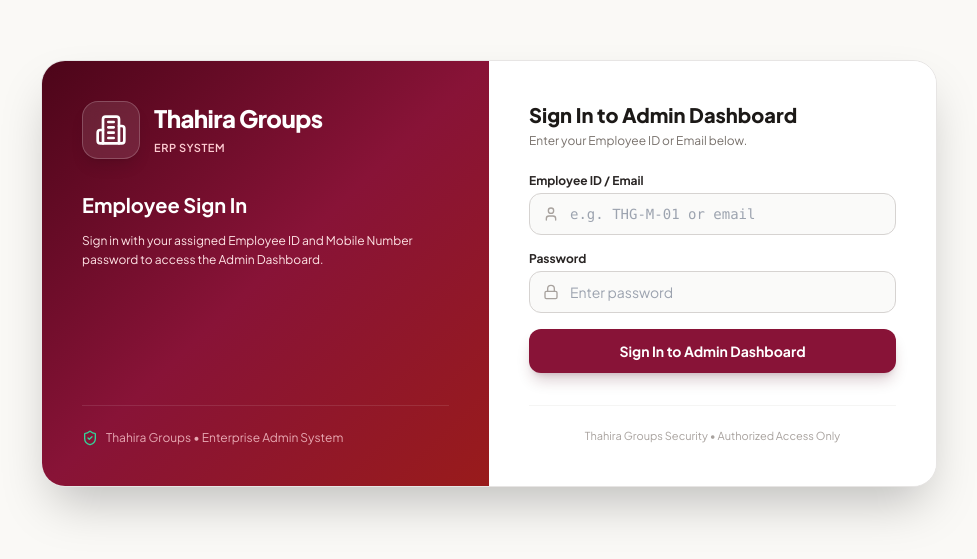
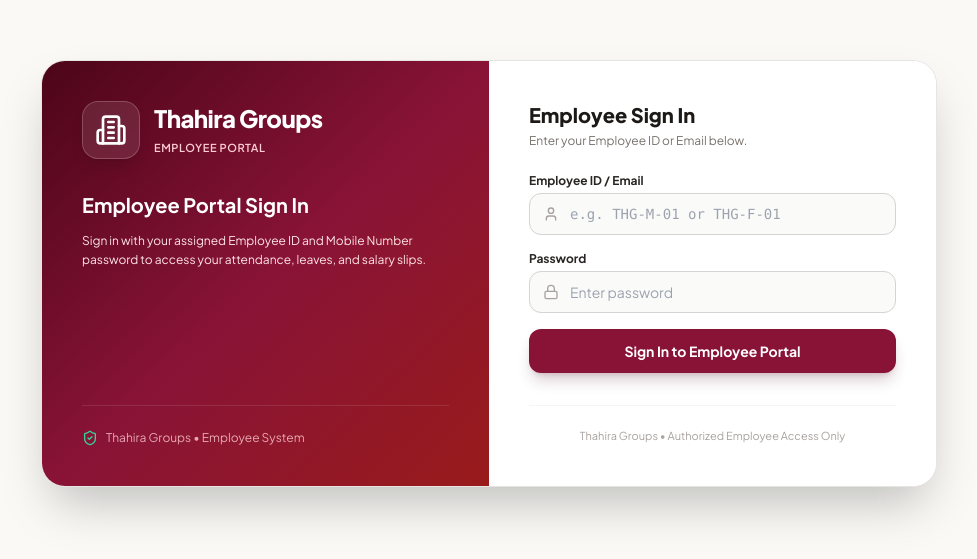
Before and after one commit to anishrs333/Dahera-groups, a React (Vite) app in the folder frontend/: page / in a window 1280 px wide. Shown: the part 127-686 px from the top of the page, without its empty margins (151-1128 px from the left). Built offline with nearby package versions, Linux system fonts and the light colour scheme; no server answers.

Commit message:
feat: update admin view permissions and employee portal navigation

```diff
--- a/frontend/src/App.jsx
+++ b/frontend/src/App.jsx
@@ -9,12 +9,20 @@
 
 const MainLayout = () => {
   const { user, loading } = useAuth();
-  const [activeTab, setActiveTab] = useState('admin-dashboard');
+  const isAdmin = user?.role === 'ADMIN' || user?.is_superuser;
+
+  const [activeTab, setActiveTab] = useState(isAdmin ? 'admin-dashboard' : 'dashboard');
   const [mobileOpen, setMobileOpen] = useState(false);
   const [showEmployeeLoginModal, setShowEmployeeLoginModal] = useState(false);
   const [darkMode, setDarkMode] = useState(() => {
     return localStorage.getItem('thahira_theme') === 'dark';
   });
+
+  useEffect(() => {
+    if (user) {
+      setActiveTab(isAdmin ? 'admin-dashboard' : 'dashboard');
+    }
+  }, [user?.id, isAdmin]);
 
   useEffect(() => {
     if (darkMode) {
@@ -30,13 +38,13 @@
     return (
       <div className={`min-h-screen flex flex-col items-center justify-center font-['Plus_Jakarta_Sans',sans-serif] ${darkMode ? 'bg-stone-950 text-white' : 'bg-[#FAF9F6] text-stone-900'}`}>
         <div className="w-10 h-10 border-4 border-rose-900 border-t-transparent rounded-full animate-spin mb-4" />
-        <span className="text-xs font-bold">Loading Thahira Groups Enterprise System...</span>
+        <span className="text-xs font-bold">Loading Thahira Groups System...</span>
       </div>
     );
   }
 
   if (!user) {
-    return <Login onLoginSuccess={() => setActiveTab('admin-dashboard')} />;
+    return <Login onLoginSuccess={() => setActiveTab('dashboard')} />;
   }
 
   return (
@@ -60,17 +68,14 @@
         />
 
         <main className="flex-1 p-2 sm:p-6 lg:p-8 max-w-full overflow-x-hidden">
-          {activeTab === 'my-portal' ? (
-            <EmployeeDashboard subTab="dashboard" darkMode={darkMode} />
-          ) : activeTab === 'my-attendance' ? (
-            <EmployeeDashboard subTab="attendance" darkMode={darkMode} />
+          {isAdmin ? (
+            <AdminDashboard subTab={activeTab} darkMode={darkMode} />
           ) : (
-            <AdminDashboard subTab={activeTab} darkMode={darkMode} />
+            <EmployeeDashboard subTab={activeTab} darkMode={darkMode} />
           )}
         </main>
       </div>
 
-      {/* Floating Bottom Magnetic Dock */}
       <BottomDock
         activeTab={activeTab}
         setActiveTab={setActiveTab}
@@ -78,7 +83,6 @@
         setDarkMode={setDarkMode}
       />
 
-      {/* Employee Login Modal when employee logs in from header */}
       {showEmployeeLoginModal && (
         <div className="fixed inset-0 bg-stone-900/60 backdrop-blur-xs z-50 flex items-center justify-center p-4">
           <div className="bg-white border border-stone-200 rounded-3xl max-w-md w-full p-6 shadow-2xl space-y-4">
@@ -87,7 +91,7 @@
               onClose={() => setShowEmployeeLoginModal(false)}
               onLoginSuccess={() => {
                 setShowEmployeeLoginModal(false);
-                setActiveTab('admin-dashboard');
+                setActiveTab('dashboard');
               }}
             />
           </div>
--- a/frontend/src/components/BottomDock.jsx
+++ b/frontend/src/components/BottomDock.jsx
@@ -1,18 +1,28 @@
 import React from 'react';
 import { useAuth } from '../context/AuthContext';
-import { LayoutDashboard, UserCheck, CalendarDays, Receipt, Users, Sun, Moon } from 'lucide-react';
+import { LayoutDashboard, UserCheck, CalendarDays, Receipt, Users, Sun, Moon, User } from 'lucide-react';
 
 export const BottomDock = ({ activeTab, setActiveTab, darkMode, setDarkMode }) => {
   const { user } = useAuth();
   if (!user) return null;
 
-  const dockItems = [
-    { id: 'admin-dashboard', label: 'Admin', icon: LayoutDashboard },
+  const isAdmin = user?.role === 'ADMIN' || user?.is_superuser;
+
+  const adminDockItems = [
+    { id: 'admin-dashboard', label: 'Overview', icon: LayoutDashboard },
     { id: 'admin-employees', label: 'Directory', icon: Users },
     { id: 'admin-leaves', label: 'Leaves', icon: CalendarDays },
     { id: 'admin-payroll', label: 'Payslips', icon: Receipt },
-    { id: 'my-attendance', label: 'Attendance', icon: UserCheck },
   ];
+
+  const employeeDockItems = [
+    { id: 'dashboard', label: 'My Bio', icon: User },
+    { id: 'attendance', label: 'Attendance', icon: UserCheck },
+    { id: 'leaves', label: 'Leaves', icon: CalendarDays },
+    { id: 'payroll', label: 'Payslips', icon: Receipt },
+  ];
+
+  const dockItems = isAdmin ? adminDockItems : employeeDockItems;
 
   return (
     <div className="fixed bottom-3 sm:bottom-5 left-1/2 -translate-x-1/2 z-50 font-['Plus_Jakarta_Sans',sans-serif] px-2 max-w-full">
--- a/frontend/src/components/Login.jsx
+++ b/frontend/src/components/Login.jsx
@@ -31,7 +31,7 @@
         <div className="flex items-center justify-between border-b pb-3 border-stone-100">
           <div>
             <h3 className="text-lg font-black text-stone-900">Employee Portal Sign In</h3>
-            <p className="text-xs text-stone-500">Sign in to access Admin Dashboard.</p>
+            <p className="text-xs text-stone-500">Sign in to access your employee portal.</p>
           </div>
           {onClose && (
             <button onClick={onClose} className="p-1 text-stone-400 hover:text-stone-700 rounded-lg">
@@ -79,7 +79,7 @@
             disabled={loading}
             className="w-full bg-[#881337] hover:bg-[#991B1B] text-white font-bold py-3 rounded-xl text-xs transition-all shadow-md flex items-center justify-center gap-2 disabled:opacity-50 mt-2"
           >
-            {loading ? 'Signing in...' : 'Sign In to Admin Dashboard'}
+            {loading ? 'Signing in...' : 'Sign In to Employee Portal'}
           </button>
         </form>
       </div>
@@ -98,26 +98,26 @@
               </div>
               <div>
                 <h1 className="text-2xl font-black tracking-tight">Thahira Groups</h1>
-                <span className="text-[11px] font-semibold text-rose-200 tracking-wider uppercase">ERP System</span>
+                <span className="text-[11px] font-semibold text-rose-200 tracking-wider uppercase">Employee Portal</span>
               </div>
             </div>
 
-            <h2 className="text-xl font-bold mb-3">Employee Sign In</h2>
+            <h2 className="text-xl font-bold mb-3">Employee Portal Sign In</h2>
             <p className="text-rose-100 text-xs leading-relaxed">
-              Sign in with your assigned Employee ID and Mobile Number password to access the Admin Dashboard.
+              Sign in with your assigned Employee ID and Mobile Number password to access your attendance, leaves, and salary slips.
             </p>
           </div>
 
           <div className="flex items-center gap-2 text-xs text-rose-200/80 pt-6 border-t border-white/10 mt-8">
             <ShieldCheck className="w-4 h-4 text-emerald-400" />
-            <span>Thahira Groups • Enterprise Admin System</span>
+            <span>Thahira Groups • Employee System</span>
           </div>
         </div>
 
         <div className="p-8 md:p-10 flex flex-col justify-between bg-white">
           <div>
             <div className="mb-6">
-              <h3 className="text-xl font-black text-stone-900">Sign In to Admin Dashboard</h3>
+              <h3 className="text-xl font-black text-stone-900">Employee Sign In</h3>
               <p className="text-xs text-stone-500 mt-1">Enter your Employee ID or Email below.</p>
             </div>
 
@@ -140,7 +140,7 @@
                     required
                     value={username}
                     onChange={(e) => setUsername(e.target.value)}
-                    placeholder="e.g. THG-M-01 or email"
+                    placeholder="e.g. THG-M-01 or THG-F-01"
                     className="w-full bg-stone-50 border border-stone-300 rounded-xl pl-10 pr-4 py-2.5 text-sm text-stone-900 focus:outline-none focus:border-[#881337] font-mono"
                   />
                 </div>
@@ -166,14 +166,14 @@
                 disabled={loading}
                 className="w-full bg-[#881337] hover:bg-[#991B1B] text-white font-bold py-3 rounded-xl text-sm transition-all shadow-lg shadow-rose-950/20 flex items-center justify-center gap-2 disabled:opacity-50 mt-2"
               >
-                {loading ? 'Signing in...' : 'Sign In to Admin Dashboard'}
+                {loading ? 'Signing in...' : 'Sign In to Employee Portal'}
               </button>
             </form>
           </div>
 
           <div className="mt-8 pt-4 border-t border-stone-100 text-center">
             <span className="text-[11px] text-stone-400">
-              Thahira Groups Security • Authorized Access Only
+              Thahira Groups • Authorized Employee Access Only
             </span>
           </div>
         </div>
--- a/frontend/src/components/Sidebar.jsx
+++ b/frontend/src/components/Sidebar.jsx
@@ -6,14 +6,21 @@
   const { user } = useAuth();
   const isAdmin = user?.role === 'ADMIN' || user?.is_superuser;
 
-  const navItems = [
-    { id: 'admin-dashboard', label: 'Admin Dashboard', icon: LayoutDashboard },
+  const employeeNav = [
+    { id: 'dashboard', label: 'My Bio & Profile', icon: User },
+    { id: 'attendance', label: 'Check-In / Attendance', icon: UserCheck },
+    { id: 'leaves', label: 'Leave Applications', icon: CalendarDays },
+    { id: 'payroll', label: 'Salary Slips', icon: Receipt },
+  ];
+
+  const adminNav = [
+    { id: 'admin-dashboard', label: 'Overview', icon: LayoutDashboard },
     { id: 'admin-employees', label: 'Employee Directory', icon: Users },
     { id: 'admin-leaves', label: 'Leave Approvals', icon: CalendarDays },
     { id: 'admin-payroll', label: 'Payroll & Slips', icon: Receipt },
-    { id: 'my-portal', label: 'My Bio & Profile', icon: User },
-    { id: 'my-attendance', label: 'My Attendance', icon: UserCheck },
   ];
+
+  const navItems = isAdmin ? adminNav : employeeNav;
 
   const handleSelect = (id) => {
     setActiveTab(id);
@@ -27,8 +34,14 @@
       <div>
         <div className="px-5 mb-5 flex items-center justify-between">
           <span className="text-[11px] font-extrabold text-rose-800 uppercase tracking-wider flex items-center gap-1.5">
-            <Shield className="w-3.5 h-3.5 text-rose-800 shrink-0" />
-            <span>Admin Control Panel</span>
+            {isAdmin ? (
+              <>
+                <Shield className="w-3.5 h-3.5 text-rose-800 shrink-0" />
+                <span>Admin Console</span>
+              </>
+            ) : (
+              <span>Employee Portal</span>
+            )}
           </span>
           <button
             onClick={() => setMobileOpen(false)}
```
